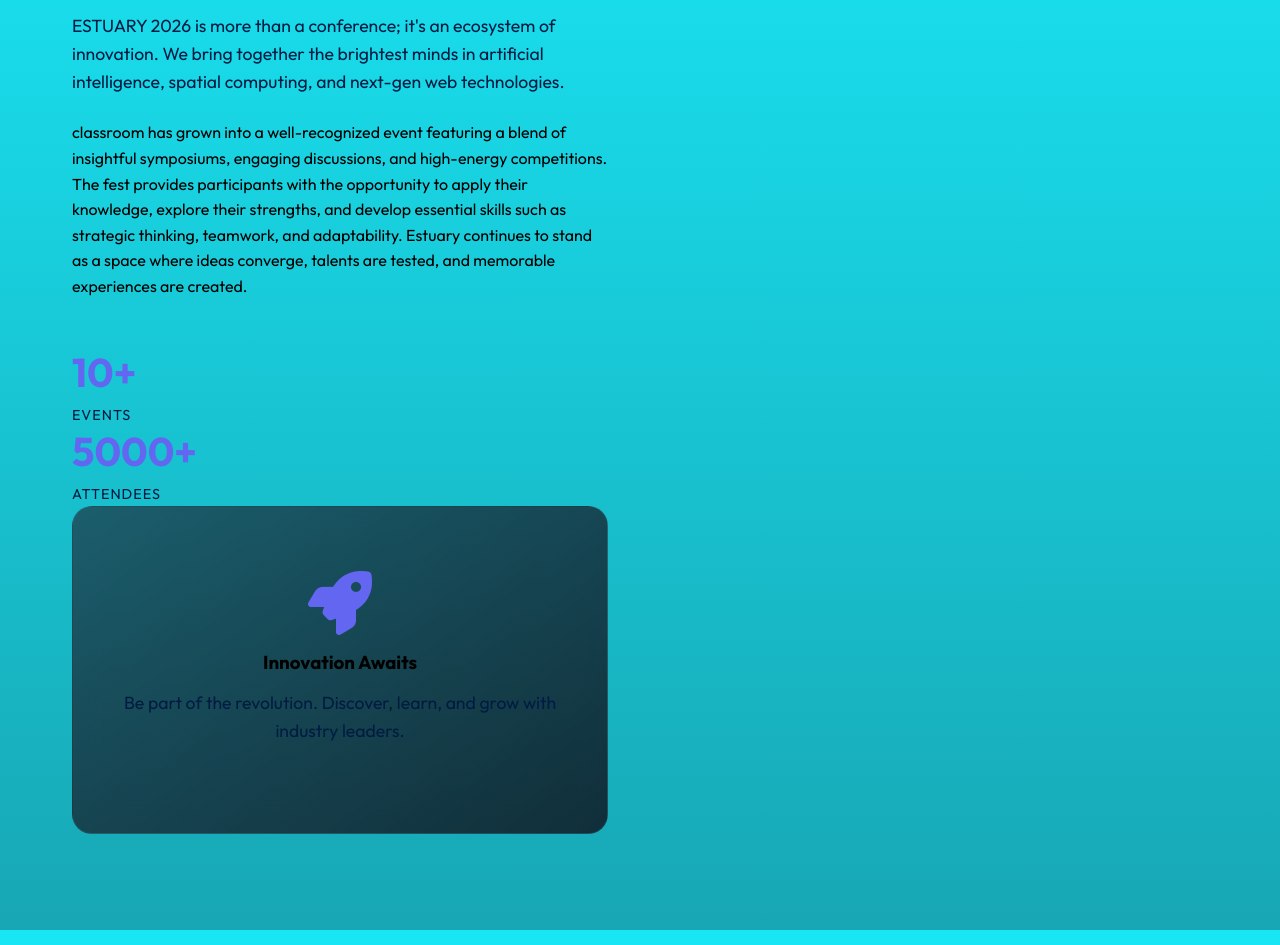
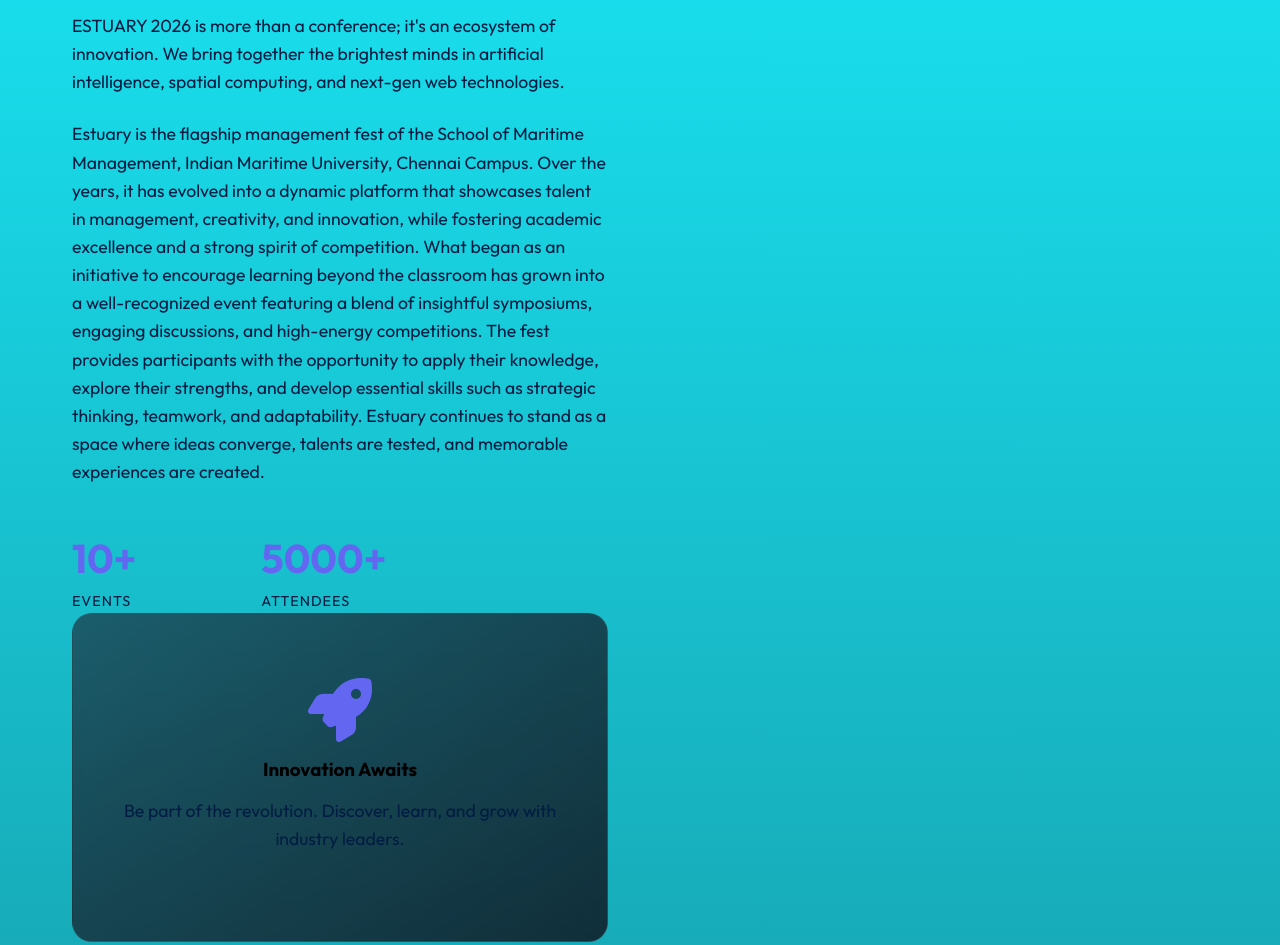
Before and after one commit to krishnakanthkve2017-tech/estuary2k26, a plain HTML site: page index.html in a window 1280 px wide. Shown: the part 980-1925 px from the top of the page. Drawn offline with Linux system fonts and the light colour scheme.

Commit message:
Fix broken HTML code in about section

```diff
--- a/index.html
+++ b/index.html
@@ -82,19 +82,15 @@
                     <p>ESTUARY 2026 is more than a conference; it's an ecosystem of innovation. We bring together the
                         brightest minds in artificial intelligence, spatial computing, and next-gen web technologies.
                     </p>
-                        classroom has grown into a well-recognized event featuring a blend of insightful symposiums,
-                        engaging discussions, and high-energy competitions. The fest provides participants with the
-                        opportunity to apply their knowledge, explore their strengths, and develop essential skills such
-                        as strategic thinking, teamwork, and adaptability. Estuary continues to stand as a space where
-                        ideas converge, talents are tested, and memorable experiences are created.</p>
+                    <p>Estuary is the flagship management fest of the School of Maritime Management, Indian Maritime University, Chennai Campus. Over the years, it has evolved into a dynamic platform that showcases talent in management, creativity, and innovation, while fostering academic excellence and a strong spirit of competition. What began as an initiative to encourage learning beyond the classroom has grown into a well-recognized event featuring a blend of insightful symposiums, engaging discussions, and high-energy competitions. The fest provides participants with the opportunity to apply their knowledge, explore their strengths, and develop essential skills such as strategic thinking, teamwork, and adaptability. Estuary continues to stand as a space where ideas converge, talents are tested, and memorable experiences are created.</p>
                     <div class="stats">
                         <div class="stat-item">
                             <h3>10+</h3>
                             <p>Events</p>
-                            <div class="stat-item">
-                                <h3>5000+</h3>
-                                <p>Attendees</p>
-                            </div>
+                        </div>
+                        <div class="stat-item">
+                            <h3>5000+</h3>
+                            <p>Attendees</p>
                         </div>
                     </div>
                     <div class="about-image">
```
